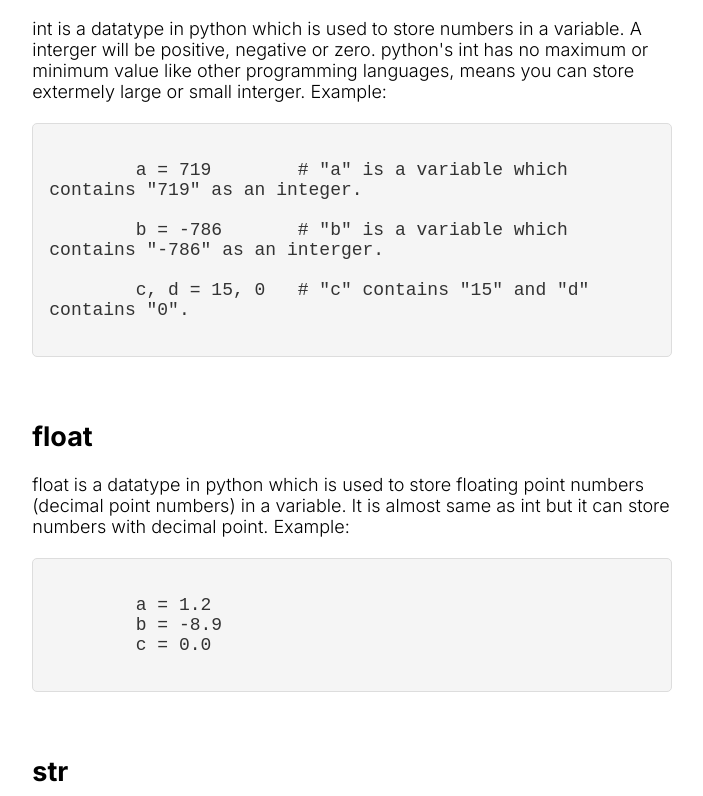
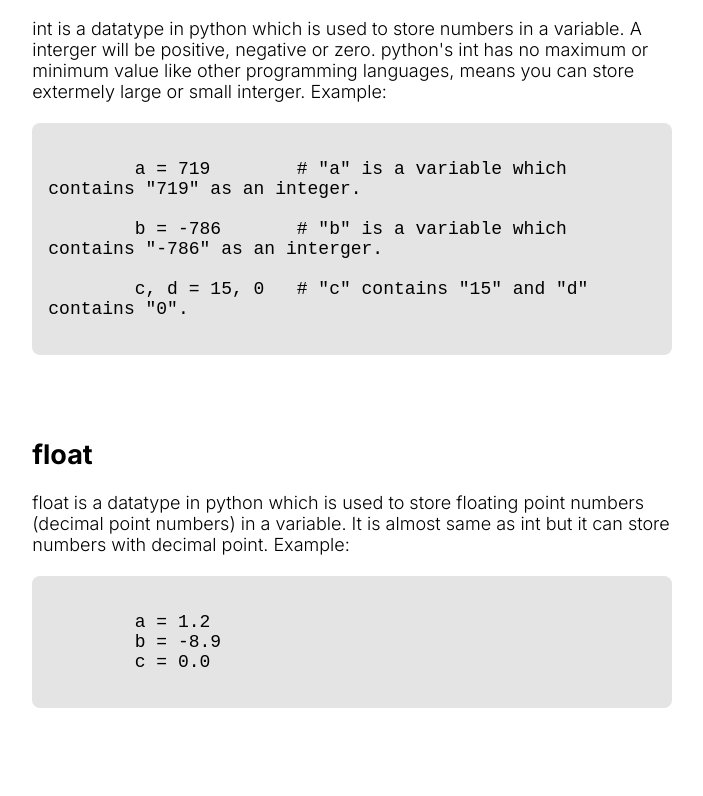
Before and after one commit to GS-719/GS_tech_info, a Next.js app: page /blogs/Datatypes_in_python_part_1 in a window 1280 px wide. Shown: the part 1120-1916 px from the top of the page, without its empty margins (286-989 px from the left). Built offline with nearby package versions, Linux system fonts and the light colour scheme.

Commit message:
Update CodeBox.css

```diff
--- a/app/styles/CodeBox.css
+++ b/app/styles/CodeBox.css
@@ -1,19 +1,22 @@
 .codeBox {
-  background-color: #f5f5f5;
-  border: 1px solid #ddd;
-  border-radius: 5px;
+  background-color: #e4e4e4;
+  border-radius: 8px;
   padding: 16px;
   overflow-x: auto;
   font-family: 'Courier New', Courier, monospace;
+  margin-bottom: 20px;
 }
 
 pre {
   margin: 0;
-  white-space: pre-wrap; /* Wrap long lines */
-  word-wrap: break-word; /* Break words */
+  white-space: pre-wrap;
+  word-wrap: break-word;
+  color: #000000;
 }
 
-code {
-  display: block;
-  color: #333;
+/* Responsive styling */
+@media (max-width: 600px) {
+  .codeBox {
+    padding: 12px;
+  }
 }
```
